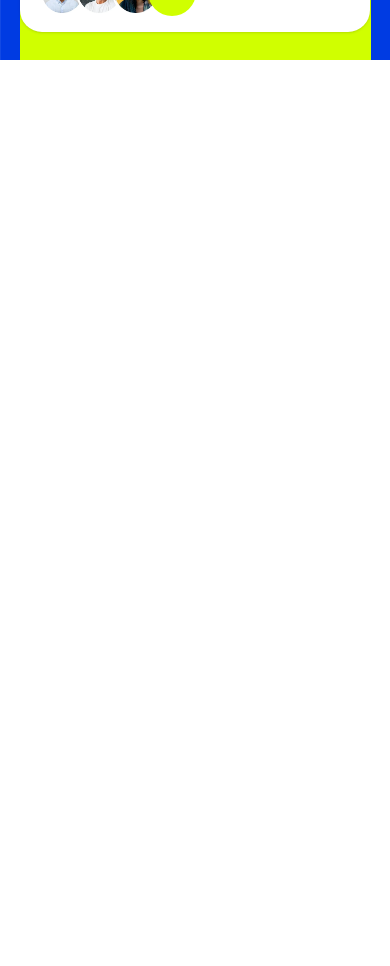
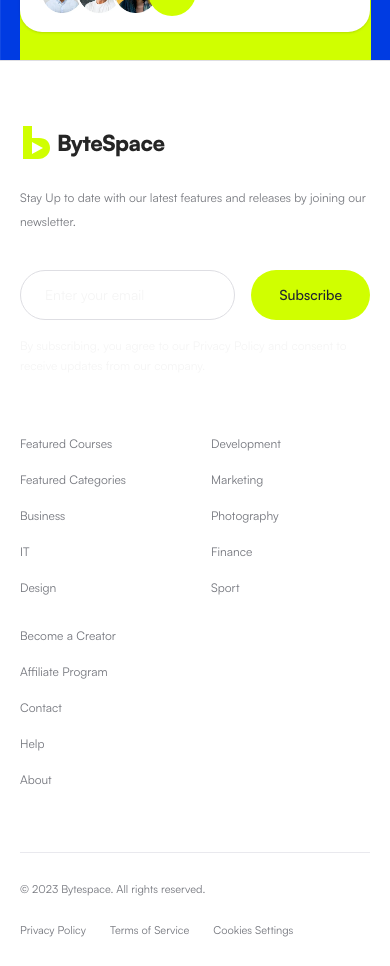
Before and after one commit to monirhabderabby/Assessment-Doin-Tech, a Next.js app: page / in a window 390 px wide. Shown: the part 1100-2066 px from the top of the page. Before the commit the page ends 1160 px from the top, so only its background shows below. Built offline with nearby package versions, Linux system fonts and the light colour scheme.

Commit message:
feat: implement responsive footer component based on figma design

```diff
--- a/app/layout.tsx
+++ b/app/layout.tsx
@@ -1,3 +1,4 @@
+import Footer from "@/components/shared/footer/footer";
 import Navbar from "@/components/shared/navbar";
 import { cn } from "@/lib/utils";
 import type { Metadata } from "next";
@@ -91,6 +92,7 @@ export default function RootLayout({ children }: LayoutProps<"/">) {
         <main id="main-content" className="flex-1">
           {children}
         </main>
+        <Footer />
       </body>
     </html>
   );
--- /dev/null
+++ b/components/shared/footer/footer.tsx
@@ -0,0 +1,94 @@
+import Logo from "@/components/ui/logo";
+import Link from "next/link";
+import NewsletterForm from "./news-letter-form";
+
+const footerLinkGroups = [
+  {
+    id: "courses",
+    links: [
+      { label: "Featured Courses", href: "/search" },
+      { label: "Featured Categories", href: "/#learning-paths" },
+      { label: "Business", href: "/search?category=Business" },
+      { label: "IT", href: "/search?category=IT%20%26%20Software" },
+      { label: "Design", href: "/search?category=Design" },
+    ],
+  },
+  {
+    id: "categories",
+    links: [
+      { label: "Development", href: "/search?category=Development" },
+      { label: "Marketing", href: "/search?category=Marketing" },
+      { label: "Photography", href: "/search?category=Photography" },
+      { label: "Finance", href: "/search?category=Finance" },
+      { label: "Sport", href: "/search?category=Sport" },
+    ],
+  },
+  {
+    id: "community",
+    links: [
+      { label: "Become a Creator", href: "/#creators" },
+      { label: "Affiliate Program", href: "#" },
+      { label: "Contact", href: "#" },
+      { label: "Help", href: "#" },
+      { label: "About", href: "/#community" },
+    ],
+  },
+];
+
+const legalLinks = [
+  { label: "Privacy Policy", href: "#" },
+  { label: "Terms of Service", href: "#" },
+  { label: "Cookies Settings", href: "#" },
+];
+
+export default function Footer() {
+  return (
+    <footer
+      id="newsletter"
+      className="border-t border-[#dedee3] bg-white pt-16 sm:pt-20 container"
+    >
+      <div className="grid gap-12 lg:grid-cols-[1.05fr_1fr] lg:gap-28">
+        <div>
+          <Logo />
+          <p className="mt-5 text-xs leading-6 text-[#77797f]">
+            Stay Up to date with our latest features and releases by joining our
+            newsletter.
+          </p>
+          <NewsletterForm />
+        </div>
+        <nav
+          aria-label="Footer navigation"
+          className="grid grid-cols-2 gap-8 text-xs text-[#74767d] sm:grid-cols-3"
+        >
+          {footerLinkGroups.map((group) => (
+            <div key={group.id} className="flex flex-col items-start gap-5">
+              {group.links.map((link) => (
+                <Link
+                  key={link.label}
+                  href={link.href}
+                  className="hover:text-brand"
+                >
+                  {link.label}
+                </Link>
+              ))}
+            </div>
+          ))}
+        </nav>
+      </div>
+      <div className="mt-16 flex flex-col justify-between gap-6 border-t border-[#e9e9ee] py-7 text-[11px] text-[#74767d] sm:mt-28 sm:flex-row">
+        <p>© 2023 Bytespace. All rights reserved.</p>
+        <div className="flex flex-wrap gap-6">
+          {legalLinks.map((link) => (
+            <Link
+              key={link.label}
+              href={link.href}
+              className="hover:text-brand"
+            >
+              {link.label}
+            </Link>
+          ))}
+        </div>
+      </div>
+    </footer>
+  );
+}
--- /dev/null
+++ b/components/shared/footer/news-letter-form.tsx
@@ -0,0 +1,53 @@
+"use client";
+
+import { useState, type FormEvent } from "react";
+
+export default function NewsletterForm() {
+  const [message, setMessage] = useState("");
+  function submit(event: FormEvent<HTMLFormElement>) {
+    event.preventDefault();
+    const email = String(new FormData(event.currentTarget).get("email") ?? "");
+    try {
+      localStorage.setItem("bytespace-newsletter-interest", email);
+      setMessage(
+        "Your interest is saved on this device. Newsletter subscriptions will open soon.",
+      );
+      event.currentTarget.reset();
+    } catch {
+      setMessage(
+        "We couldn’t save your interest on this device. Please try again with browser storage enabled.",
+      );
+    }
+  }
+  return (
+    <div>
+      <form onSubmit={submit} className="mt-9 flex flex-wrap gap-4">
+        <label htmlFor="newsletter-email" className="sr-only">
+          Your email address
+        </label>
+        <input
+          id="newsletter-email"
+          name="email"
+          type="email"
+          autoComplete="email"
+          required
+          placeholder="Enter your email"
+          className="min-w-0 flex-1 rounded-full border border-[#dedee3] px-6 py-3.5 text-sm placeholder:text-muted"
+        />
+        <button
+          type="submit"
+          className="rounded-full bg-lime px-7 py-3.5 text-sm font-medium hover:bg-lime/70"
+        >
+          Subscribe
+        </button>
+      </form>
+      <p className="mt-4 text-xs leading-5 text-muted">
+        By subscribing, you agree to our Privacy Policy and consent to receive
+        updates from our company.
+      </p>
+      <p role="status" className="mt-3 text-sm text-brand">
+        {message}
+      </p>
+    </div>
+  );
+}
```
